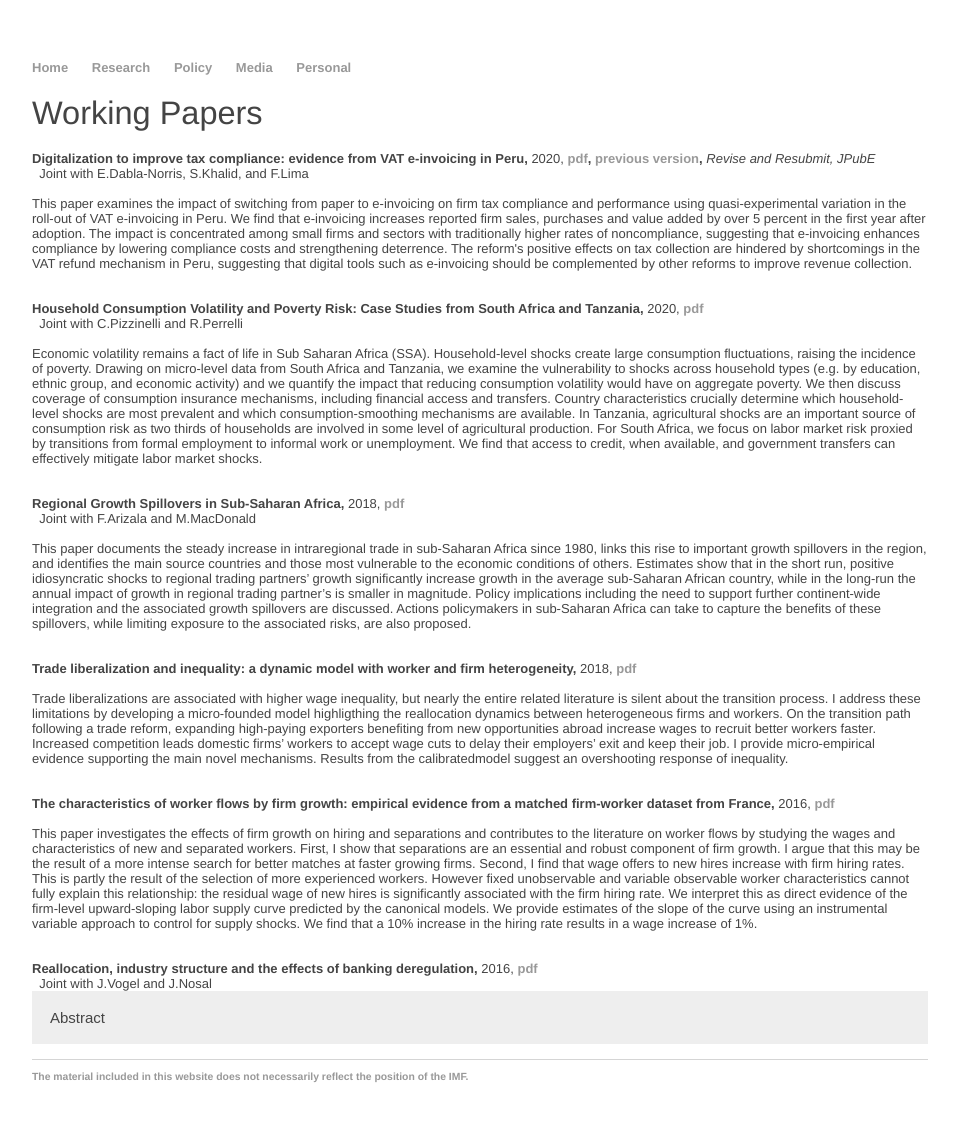
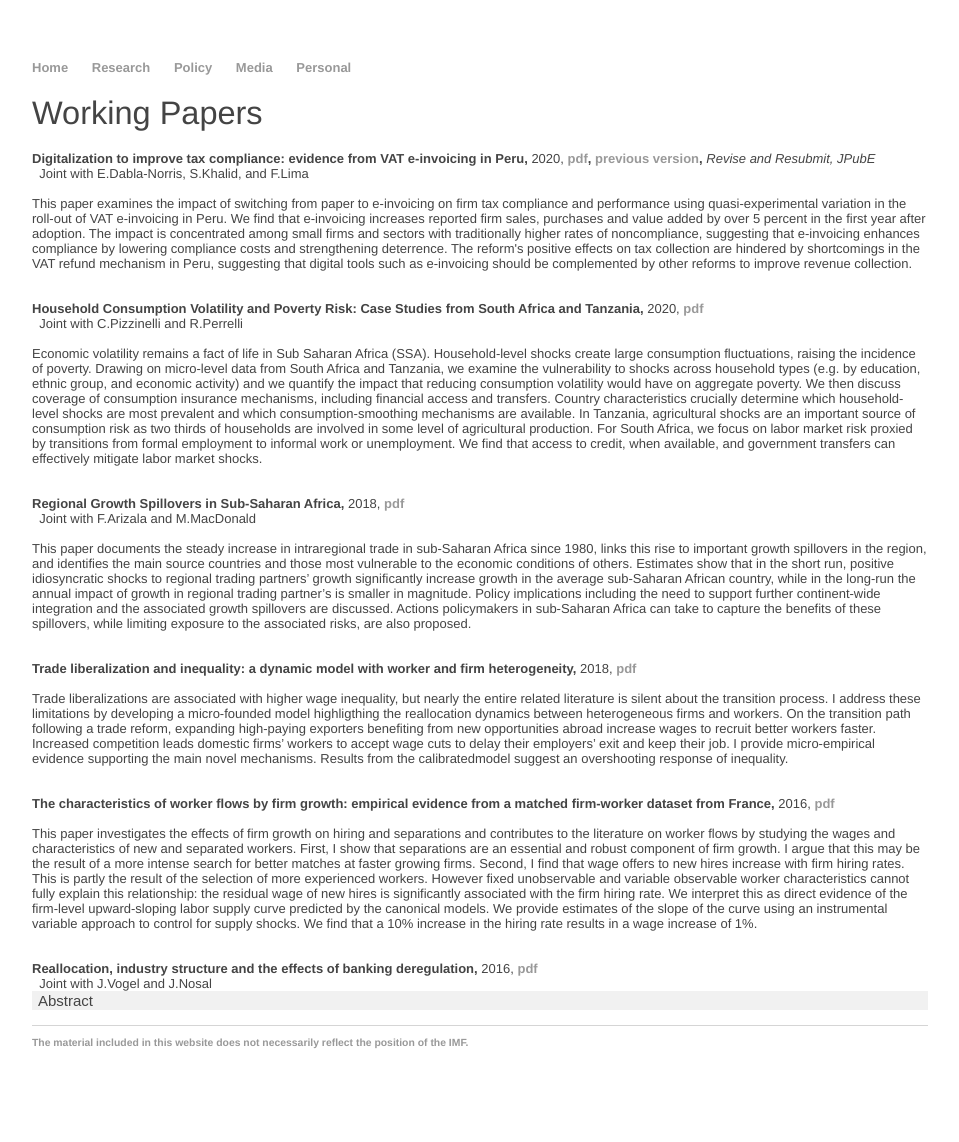
Before and after one commit to matthieubellon/matthieubellon.github.io, a Jekyll site: the page built from research/index.html, in a window 1280 px wide. Shown: the whole page, without its empty margins (160-1119 px from the left). Built offline with Jekyll 4.4.1, drawn with Linux system fonts in a browser that asks for light colours; after the commit the page ends 1108 px from its top, so only the background shows below that.

Commit message:
Update main.css

```diff
--- a/css/main.css
+++ b/css/main.css
@@ -67,10 +67,10 @@
 }
 /* Style the button that is used to open and close the collapsible content */
 .collapsible {
-  background-color: #eee;
+  background-color: #f1f1f1;
   color: #444;
   cursor: pointer;
-  padding: 18px;
+  #padding: 18px;
   width: 100%;
   border: none;
   text-align: left;
@@ -80,7 +80,7 @@
 
 /* Add a background color to the button if it is clicked on (add the .active class with JS), and when you move the mouse over it (hover) */
 .active, .collapsible:hover {
-  background-color: #ccc;
+  background-color: #999;
 }
 
 /* Style the collapsible content. Note: hidden by default */
```
